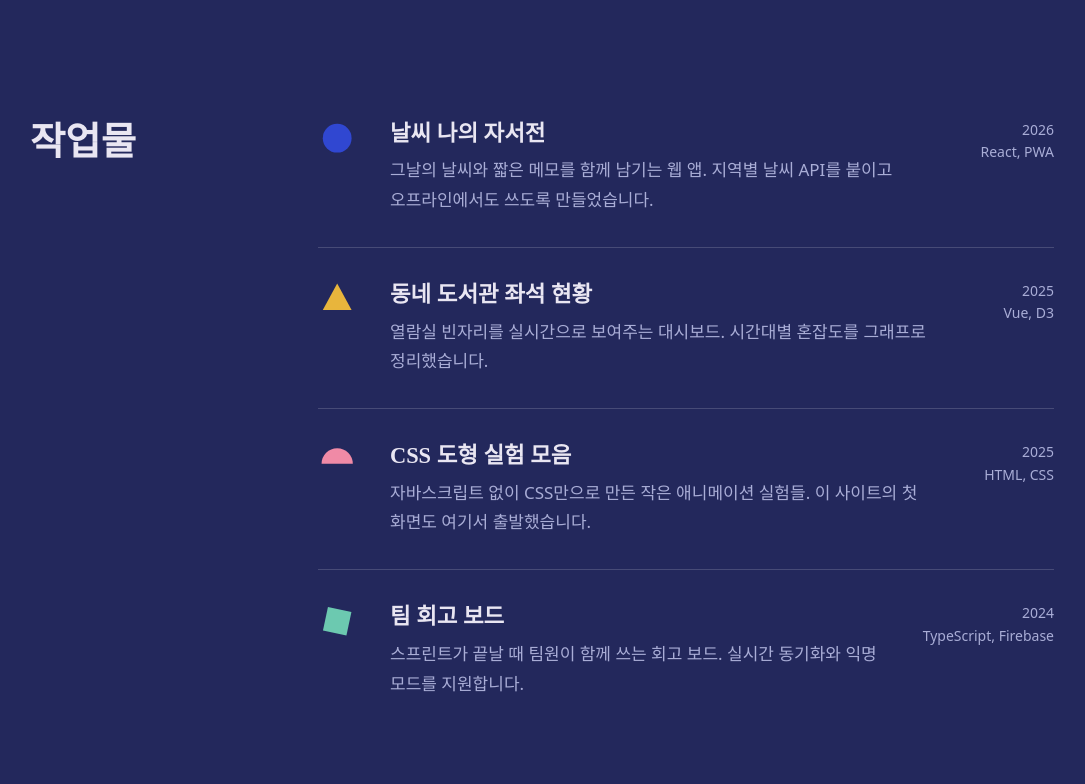
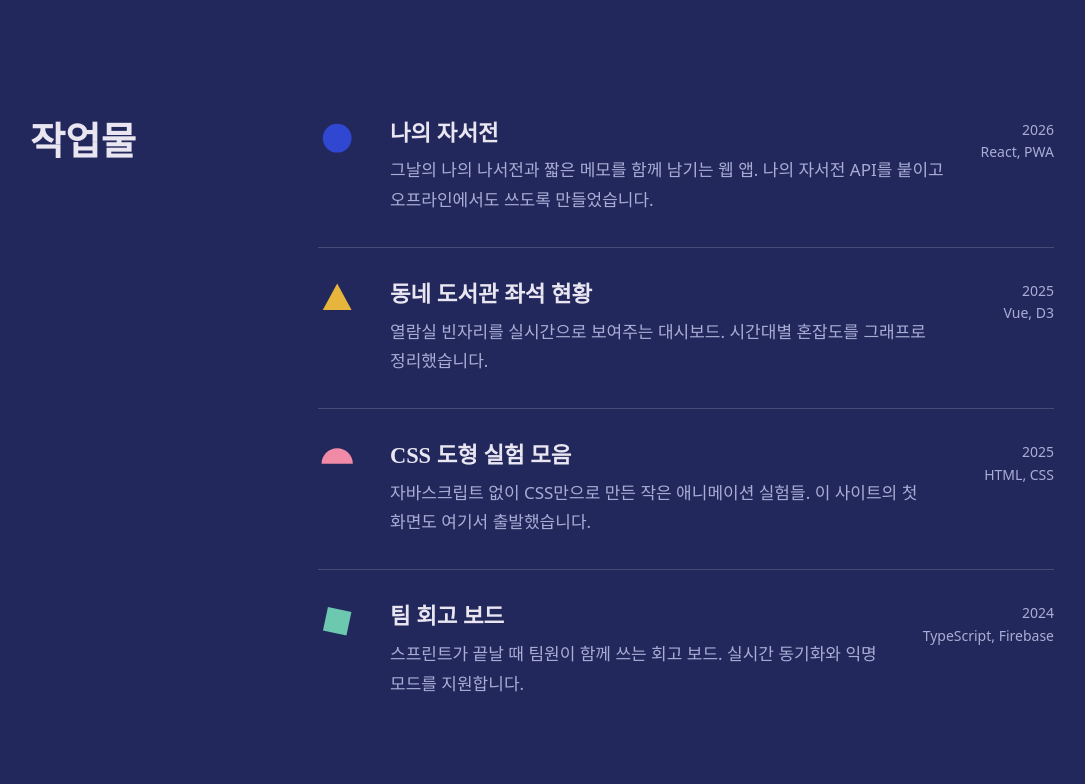
Before and after one commit to bravoyoo09-a11y/test1, a plain HTML site: page index.html in a window 1280 px wide. Shown: the part 836-1620 px from the top of the page, without its empty margins (98-1183 px from the left). Drawn offline with Linux system fonts and the light colour scheme; a web font is replaced by a local one.

Commit message:
작업물 수정

```diff
--- a/index.html
+++ b/index.html
@@ -65,8 +65,8 @@
         <li class="project" data-shape="circle">
           <span class="glyph" aria-hidden="true"></span>
           <div class="project-body">
-            <h3><a href="https://github.com/" target="_blank" rel="noopener">날씨 나의 자서전</a></h3>
-            <p>그날의 날씨와 짧은 메모를 함께 남기는 웹 앱. 지역별 날씨 API를 붙이고 오프라인에서도 쓰도록 만들었습니다.</p>
+            <h3><a href="https://github.com/" target="_blank" rel="noopener">나의 자서전</a></h3>
+            <p>그날의 나의 나서전과 짧은 메모를 함께 남기는 웹 앱. 나의 자서전 API를 붙이고 오프라인에서도 쓰도록 만들었습니다.</p>
           </div>
           <p class="project-meta"><span>2026</span><span>React, PWA</span></p>
         </li>
@@ -131,7 +131,7 @@
     </section>
 
     <footer class="foot">
-      <p>© <span id="year">2026</span> 홍길동</p>
+      <p>© <span id="year">2026</span> 브라보유</p>
     </footer>
   </main>
 
```
